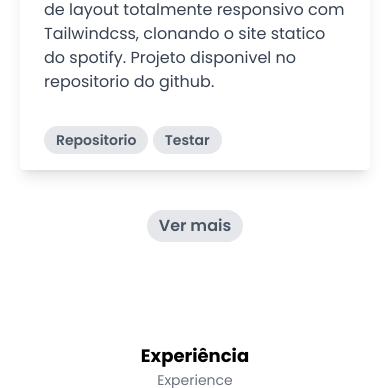
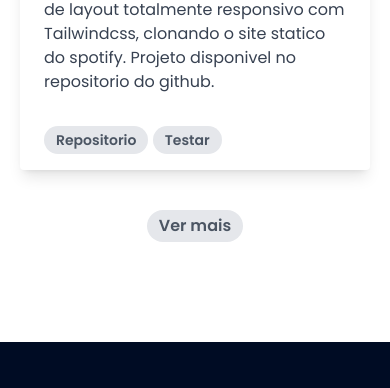
Before and after one commit to RonaldoFidelis/Cracha, a website: page index.html in a window 390 px wide. Shown: the part 4703-5091 px from the top of the page. Drawn offline with Linux system fonts and the light colour scheme.

Commit message:
Feat: HiddenQualifications

```diff
--- a/index.html
+++ b/index.html
@@ -49,9 +49,9 @@
                 <li class="mx-4 my-6 md:my-0">
                     <a href="#projetos" class="text-base hover:after-underline" onclick="Close()">Projetos</a>
                 </li>
-                <li class="mx-4 my-6 md:my-0">
-                    <a href="#experiencia" class="text-base hover:after-underline" onclick="Close()">Experiência</a>
-                </li>
+                <!-- <li class="mx-4 my-6 md:my-0">
+                    <a href="#qualificacoes" class="text-base hover:after-underline" onclick="Close()">qualificações</a>
+                </li> -->
 
                 <a class="bg-gray-400 text-black px-6 py-1 mx-4 my-2 rounded hover:bg-second hover:text-white duration-500 "
                     download="" href="public/CV-RONALDOFIDELIS-DEVFULLSTACK.pdf">
@@ -319,13 +319,13 @@
             </div>
         </section>
         <!-- Experiência -->
-        <section id="experiencia">
-            <div class="flex items-center justify-center bg-white font-poppins mb-20">
+        <section id="qualificacoes">
+            <!-- <div class="flex items-center justify-center bg-white font-poppins mb-20">
                 <div class="flex flex-col justify-center items-center">
-                    <h2 class="text-lg text-black font-bold">Experiência</h2>
-                    <h3 class="text-sm text-gray-500">Experience</h3>
+                    <h2 class="text-lg text-black font-bold">qualificações</h2>
+                    <h3 class="text-sm text-gray-500">Qualification</h3>
                 </div>
-            </div>
+            </div> -->
         </section>
     </main >
     <!-- Rodapé -->
```
